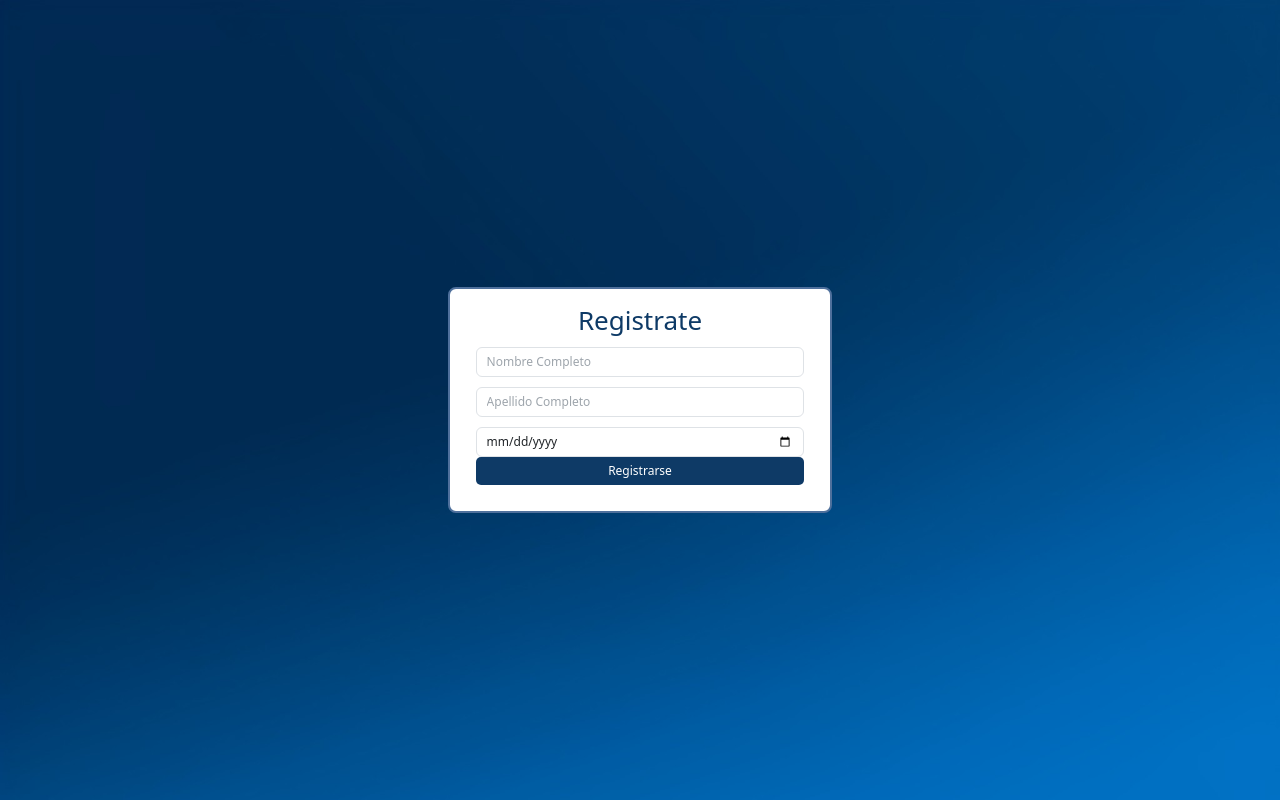
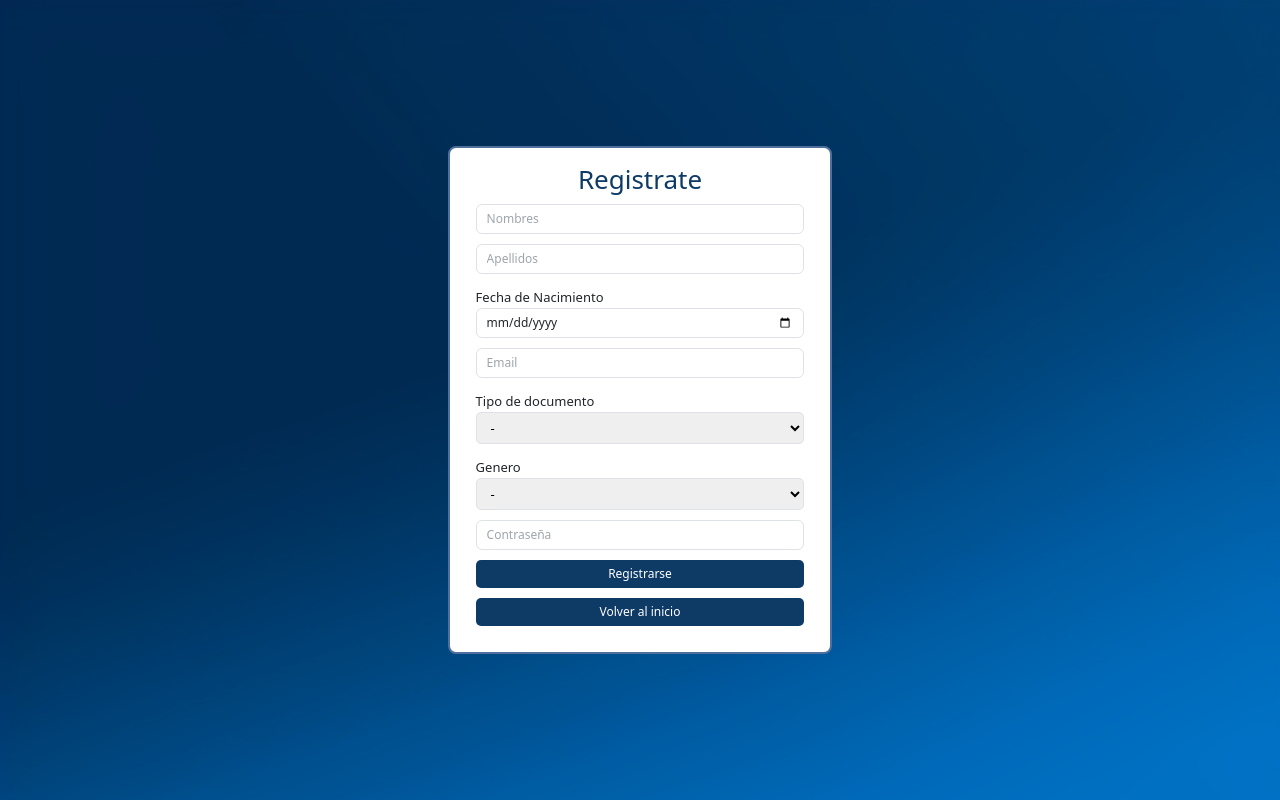
Before and after one commit to SantiagoPBustos/ProjectMicroservices_ReactFrontend, a React (Vite) app: page /Register in a window 1280 px wide. Built offline with nearby package versions, Linux system fonts and the light colour scheme.

Commit message:
FrontEnd Register Page is completed

```diff
--- a/src/components/login/MyInput.jsx
+++ /dev/null
@@ -1,19 +0,0 @@
-import React from "react";
-
-const MyInput = ({ typeInput, nameInput, placeholderInput, idInput, handleChangeInput }) => {
-  return (
-    <input
-      type={typeInput}
-      name={nameInput}
-      placeholder={placeholderInput}
-      className="form-control"
-      id={idInput}
-      onChange={(e) => {
-        handleChangeInput(e);
-      }}
-      autoComplete="on"
-    />
-  );
-};
-
-export default MyInput;
--- a/src/pages/Register.jsx
+++ b/src/pages/Register.jsx
@@ -1,7 +1,30 @@
-import React from "react";
-import MyInput from "../components/login/MyInput";
+import React, { useState } from "react";
+import { useNavigate } from "react-router-dom";
 
 export const Register = () => {
+  const [name, setName] = useState("");
+  const [lastName, setLastName] = useState("");
+  const [dateBorn, setdateBorn] = useState("");
+  const [emailUser, setEmailUser] = useState("");
+  const [passwordUser, setPasswordUser] = useState("");
+  const [typeDocument, setTypeDocument] = useState("");
+  const [genderUser, setGenderUser] = useState("");
+
+  const handleSubmit = (event) => {
+    event.preventDefault();
+    console.log(name);
+    console.log(lastName);
+    console.log(dateBorn);
+    console.log(emailUser);
+    console.log(passwordUser);
+    console.log(typeDocument);
+  };
+
+  const nav = useNavigate();
+  const handleBackToLogin = () => {
+    nav("/");
+  };
+
   return (
     <div className="principalContainer">
       <div className="contenedorLogin">
@@ -9,32 +32,109 @@ export const Register = () => {
           <h2 className="textLogin">Registrate</h2>
           <div className="form">
             <form className="login-form">
-              <MyInput
-                typeInput="text"
-                nameInput="text"
-                placeholderInput="Nombre Completo"
-                idInput="nombres"
-                handleChangeInput=""
+              <input
+                type="text"
+                name="nameUser"
+                placeholder="Nombres"
+                className="form-control form-control-register"
+                id="nameUser"
+                onChange={(e) => {
+                  setName(e.target.value);
+                }}
+                autoComplete="on"
               />
-              <MyInput
-                typeInput="text"
-                nameInput="text"
-                placeholderInput="Apellido Completo"
-                idInput="apellidos"
-                handleChangeInput=""
+              <input
+                type="text"
+                name="lastNameUser"
+                placeholder="Apellidos"
+                className="form-control form-control-register"
+                id="lastNameUser"
+                onChange={(e) => {
+                  setLastName(e.target.value);
+                }}
+                autoComplete="on"
               />
-              <MyInput
-                typeInput="date"
-                nameInput="date_born"
-                placeholderInput="Fecha de Nacimiento"
-                idInput="date_born"
-                handleChangeInput=""
+              <label className="label-form-register">Fecha de Nacimiento</label>
+              <input
+                type="date"
+                name="dateBorn"
+                className="form-control form-control-register"
+                id="dateBornUser"
+                onChange={(e) => {
+                  setdateBorn(e.target.value);
+                }}
+                autoComplete="on"
               />
+              <input
+                type="email"
+                name="emailUser"
+                placeholder="Email"
+                className="form-control form-control-register"
+                id="emailUser"
+                onChange={(e) => {
+                  setEmailUser(e.target.value);
+                }}
+                autoComplete="on"
+              />
+              <label className="label-form-register">Tipo de documento</label>
+              <br />
+              <select
+                className="select-options-forms"
+                name="typeDocument"
+                id="typeDocSelect"
+                onChange={(e) => {
+                  setTypeDocument(e.target.value);
+                }}
+              >
+                <option value=""> - </option>
+                <option value="CC">Cedula de ciudadania</option>
+                <option value="CE">Cedula de extranjero</option>
+                <option value="PS">Pasaporte</option>
+              </select>
 
-              <button id="register" className="btn-login">
+              <br />
+              <label className="label-form-register">Genero</label>
+              <br />
+              <select
+                className="select-options-forms"
+                name="typeDocument"
+                id="typeDocSelect"
+                onChange={(e) => {
+                  setGenderUser(e.target.value);
+                }}
+              >
+                <option value=""> - </option>
+                <option value="M">Masculino</option>
+                <option value="F">Femenino</option>
+                <option value="NB">Otro</option>
+              </select>
+
+              <input
+                type="password"
+                name="passwordUser"
+                placeholder="Contraseña"
+                className="form-control form-control-register"
+                id="passwordUser"
+                onChange={(e) => {
+                  setPasswordUser(e.target.value);
+                }}
+                autoComplete="on"
+              />
+              <button
+                onClick={handleSubmit}
+                id="register"
+                className="btn-login"
+              >
                 Registrarse
               </button>
-            </form>
+            </form>{" "}
+            <button
+              onClick={handleBackToLogin}
+              id="handleBackToLogin"
+              className="btn-login"
+            >
+              Volver al inicio
+            </button>
           </div>
         </div>
       </div>
--- a/src/styles/Login.css
+++ b/src/styles/Login.css
@@ -58,9 +58,27 @@ hr {
     color: rgb(158, 165, 172);
 }
 
-.form input:invalid {
-    border-bottom: 2px solid red;
+.form-control-register {
+    margin: 0 0 10px 0;
 }
+
+.label-form-register {
+    width: 100%;
+    text-align: left;
+    font-size: small;
+    padding: 0;
+    margin: 0;
+}
+
+.select-options-forms {
+    width: 100%;
+    margin-bottom: 10px;
+    border-color: #dee2e6;
+    padding: 5px 10px;
+    border-radius: 5px;
+    font-size: small;
+}
+
 
 #iconEyeSlash {
     position: absolute;
```
